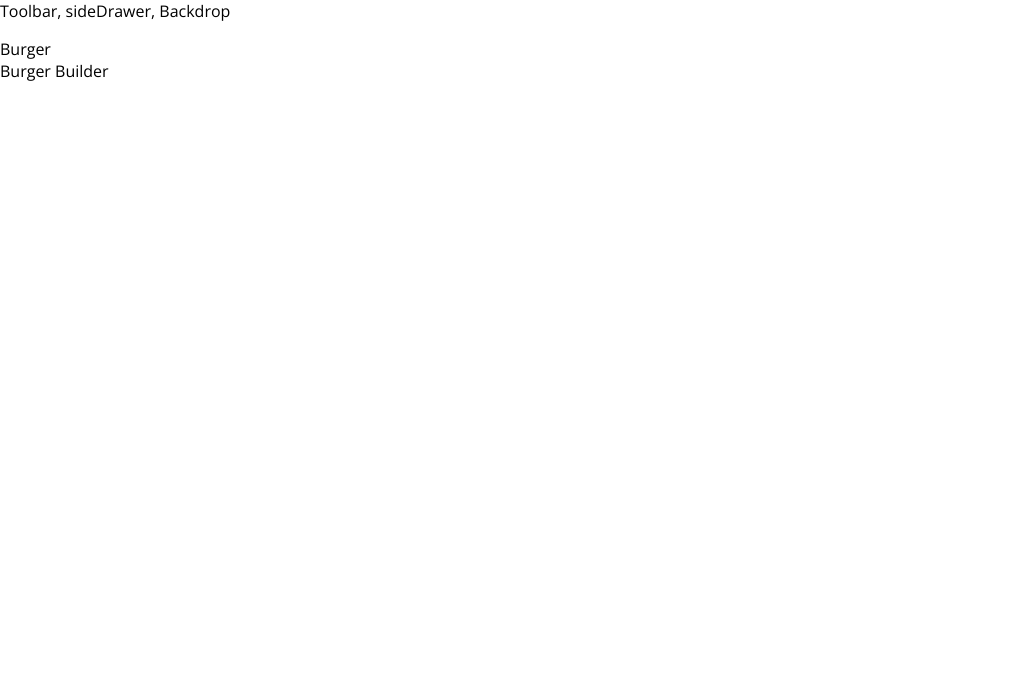
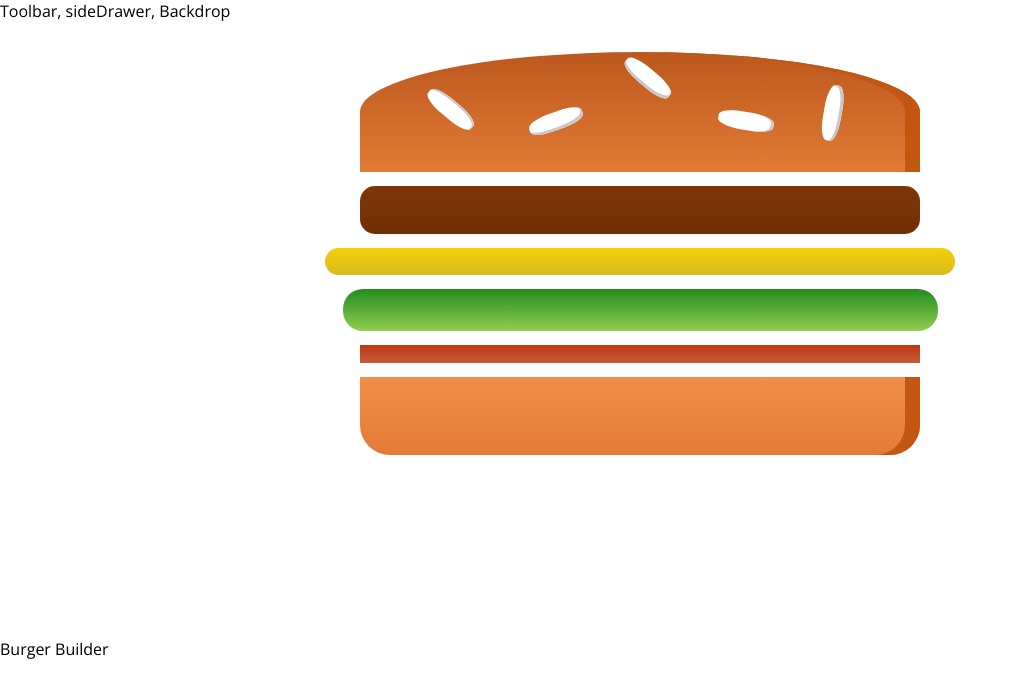
Before and after one commit to mateoGom/burgerReact, a React (Create React App) app: page / in a window 1280 px wide. Shown: the top 698 px of the page, without its empty margins (0-1018 px from the left). Built offline with nearby package versions, Linux system fonts and the light colour scheme.

Commit message:
starting the burger component

```diff
--- /dev/null
+++ b/src/components/Burger/Burger.js
@@ -0,0 +1,18 @@
+import React from "react";
+import classes from "./Burger.module.css";
+import BurgerIngredient from "./BurgerIngredient/BurgerIngredient";
+
+const burger = (props) => {
+ return(
+    <div className={classes.Burger}>
+        <BurgerIngredient type="bread-top" />
+        <BurgerIngredient type="meat" />
+        <BurgerIngredient type="cheese" />
+        <BurgerIngredient type="salad" />
+        <BurgerIngredient type="bacon" />
+        <BurgerIngredient type="bread-bottom" />
+  </div>
+ )
+};
+
+export default burger;
--- /dev/null
+++ b/src/components/Burger/Burger.module.css
@@ -0,0 +1,16 @@
+.Burger{
+    width: 100%;
+    margin: auto;
+    height: 250px;
+    overflow: scroll;
+    text-align: center;
+    font-weight: bold;
+    font-size: 1.2rem;
+}
+
+@media(min-width: 1000px) and (min-height:700px){
+    .Burger{
+        width: 700px;
+        height: 600px;
+    }
+}
--- /dev/null
+++ b/src/components/Burger/BurgerIngredient/BurgerIngredient.js
@@ -0,0 +1,46 @@
+import React, { Component } from 'react';
+import PropTypes from 'prop-types';
+
+import classes from './BurgerIngredient.module.css';
+
+class BurgerIngredient extends Component {
+    render () {
+        let ingredient = null;
+
+        switch ( this.props.type ) {
+            case ( 'bread-bottom' ):
+                ingredient = <div className={classes.BreadBottom}></div>;
+                break;
+            case ( 'bread-top' ):
+                ingredient = (
+                    <div className={classes.BreadTop}>
+                        <div className={classes.Seeds1}></div>
+                        <div className={classes.Seeds2}></div>
+                    </div>
+                );
+                break;
+            case ( 'meat' ):
+                ingredient = <div className={classes.Meat}></div>;
+                break;
+            case ( 'cheese' ):
+                ingredient = <div className={classes.Cheese}></div>;
+                break;
+            case ( 'bacon' ):
+                ingredient = <div className={classes.Bacon}></div>;
+                break;
+            case ( 'salad' ):
+                ingredient = <div className={classes.Salad}></div>;
+                break;
+            default:
+                ingredient = null;
+        }
+
+        return ingredient;
+    }
+}
+
+BurgerIngredient.propTypes = {
+    type: PropTypes.string.isRequired
+};
+
+export default BurgerIngredient;
--- a/src/containers/burgerBuilder/BurgerBuilder.js
+++ b/src/containers/burgerBuilder/BurgerBuilder.js
@@ -1,18 +1,16 @@
-import React, {Component} from 'react';
-import Aux from '../../hoc/Auxiliar'
+import React, { Component } from "react";
+import Aux from "../../hoc/Auxiliar";
+import Burger from "../../components/Burger/Burger";
 
-
-class BurgerBuilder extends Component{
-
-    render(){
-        return(
-            <Aux>
-                <div> Burger</div>
-                <div>Burger Builder</div>
-            </Aux>
-        )
-    }
-
+class BurgerBuilder extends Component {
+  render() {
+    return (
+      <Aux>
+        <Burger />
+        <div>Burger Builder</div>
+      </Aux>
+    );
+  }
 }
 
 export default BurgerBuilder;
```
Also changed, not shown: src/components/Burger/BurgerIngredient.js (deleted, +0 -42 lines), src/components/Burger/BurgerIngredient/BurgerIngredient.module.css (renamed from src/components/Burger/BurgerIngredient.module.css), 1 other file (tests, documents, lock files or other folders).
